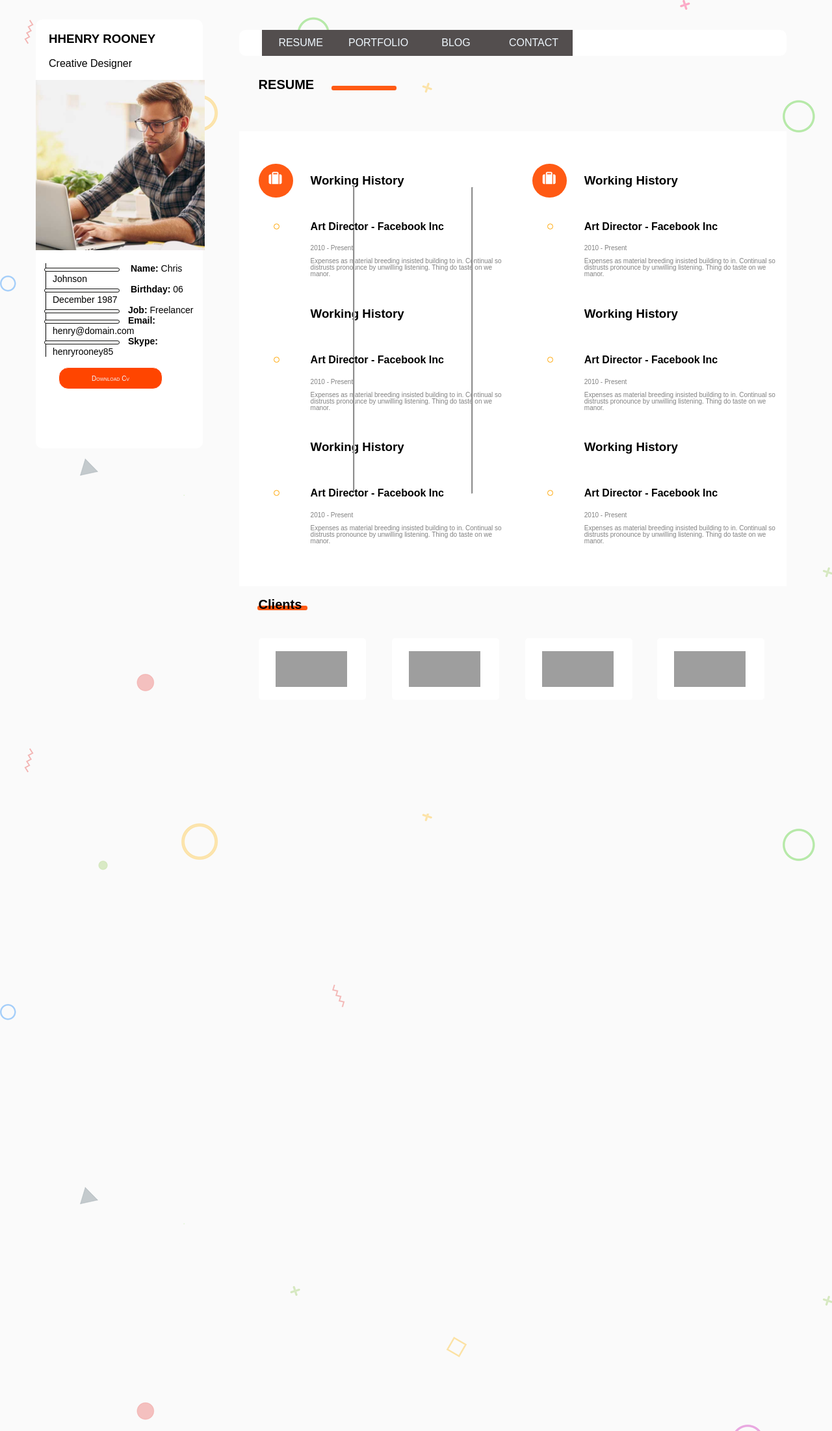
After one commit to PhuBui/myBlog, a PHP site: page /rename.html in a window 1280 px wide. The commit adds this page. Shown: the whole page at 65% size. Run offline with PHP 8.4, Linux system fonts and the light colour scheme; some libraries are stand-ins or nearby versions; grey boxes are pictures that could not be loaded.

Commit message:
Them resume

```diff
--- a/index.html
+++ b/index.html
@@ -51,6 +51,7 @@
                     <li> <a href=""> CONTACT</a></li>
                 </ul>
             </header>
+
                 <div id="content" class="box">
                     <div id="content1">
                         <div id="content1a">
@@ -151,6 +152,7 @@
                         </div>
                     </div>
 
+
                 <footer class="box">
                     Footer
                 </footer>
--- /dev/null
+++ b/rename.css
@@ -0,0 +1,381 @@
+body {
+    padding: 0px;
+    margin: 0px;
+    font-family: sans-serif;
+    color: black;
+    background-image: url("../img/bg.png");
+    background-color: #fafafa;
+}
+
+#container {
+    width: 1170px;
+    padding-top:30px;
+    margin: auto;
+}
+
+#sidebar, #content, header, footer{
+    background-color: white;
+}
+
+#sidebar {
+    width: 22%;
+    float: left;
+    padding: 0px 0px;
+    height: 660px;
+
+}
+.gach>h3,p{
+    padding-left: 20px;
+}
+
+.taicv{
+    width: auto;
+    height: 40px;
+    background-color: white;
+    padding-left: 35px;
+
+}
+.dcv{
+    background-color: orangered;
+    color: aliceblue;
+    font-variant: small-caps;
+    border-radius: 15px;
+    width: 160px;
+    font-size: 10px;
+    height: 34px;
+    text-align: center;
+    border: 1px solid snow;
+
+
+}
+#sidebar ul{
+
+    list-style-type: circle ;
+}
+
+
+#main {
+    width: 72%;
+    float: right;
+    padding: 0px 15px;
+}
+
+header, #content, footer {
+    margin: 15px 0;
+}
+
+header {
+    margin-top:0px;
+}
+
+.layout{
+    width: 100%;
+    height: 100px;
+}
+
+
+.chuh>h2{
+    width: 30px;
+    position: absolute;
+    display: block;
+    font-size: 20px;
+    padding-left: 30px;
+}
+
+#main  ul li{
+    list-style: none;
+    background-color: rgb(83, 78, 78);
+    text-align: center;
+    /* text-decoration: none; */
+}
+#main ul li a{
+    color: aliceblue;
+    text-decoration: none
+}
+#main li{
+    color: black;
+    display: inline-block;
+    width: 120px;
+    height: 40px;
+    line-height: 40px;
+    margin-left: -5px;
+
+}
+
+.box {
+    border-radius: 10px 10px;
+}
+
+#sidebar .dot{
+    display: inline-block;
+    border-radius: 50px;
+    width: 4px;
+    height: 4px;
+    position: relative;
+    border: 1px solid #121211;
+    left: -13px;
+    background-color: white;
+}
+
+#sidebar ul {
+    list-style-type: none;
+    padding-left: 15px;
+}
+
+#sidebar li {
+    border-left: 1px solid black;
+    padding-left: 10px;
+    font-size: 14px;
+}
+.layout .net{
+    width: 10px;
+    height: 7px;
+    border-radius: 3px;
+    position: absolute;
+    top: 132px;
+    background-color: #ff5a14;
+    left: 510px;
+    padding-left: 90px;
+}
+.content{
+    width: 100%;
+    border-radius: 6px;
+    height: 2000px;
+
+}
+.left{
+    width: 50%;
+    background-color: white;
+    height: 700px;
+    float: left;
+    display: block;
+    line-height: 10px;
+
+}
+.left>h4{
+    padding-top: 40px;
+    position: relative;
+}
+.left>h3,h4{
+    padding-left: 110px;
+    padding-top: 0px;
+
+}
+
+.left>p,span{
+    font-size: 10px;
+    padding-top: 0px;
+    padding-left: 110px;
+    color: grey;
+}
+
+.left>i{
+    width: 53px;
+    height: 52px;
+    border-radius: 30px ;
+    background-color: #ff5a14;
+    display: block;
+    position: relative;
+    top: 50px;
+    left: 30px;
+}
+
+
+.right{
+    float: left;
+    width: 50%;
+    background-color: white;
+    height: 700px;
+    display: block;
+    line-height: 10px;
+
+
+}
+.right>h4{
+    padding-top: 40px;
+    position: relative;
+}
+.right>h3,h4{
+    padding-left: 110px;
+    padding-top: 0px;
+
+}
+
+.right>p,span{
+    font-size: 10px;
+    padding-top: 0px;
+    padding-left: 110px;
+    color: grey;
+}
+
+.right>i{
+    width: 53px;
+    height: 52px;
+    border-radius: 30px ;
+    background-color: #ff5a14;
+    display: block;
+    position: relative;
+    top: 50px;
+    left: 30px;
+}
+.left>i>.fa fa-suitcase{
+    display:inline-block;
+    font-size: 35px;
+    background-color: #fafafa;
+    position: absolute;
+    top: 200px;
+}
+.cham{
+    display: inline-block;
+    padding-left: 0px;
+    border-radius: 50px;
+    width: 7px;
+    height: 7px;
+    position: absolute;
+    border: 1px solid orange;
+    left: 53px;
+    background-color: white;
+}
+.chamr{
+    display: inline-block;
+    padding-left: 0px;
+    border-radius: 50px;
+    width: 7px;
+    height: 7px;
+    position: absolute;
+    border: 1px solid orange;
+    left: 53px;
+    background-color: white;
+}
+.thehr{
+    width: 1px;
+    height: 470px;
+    position: absolute;
+
+    top: 277px;
+    left: 543px;
+    background-color: gray;
+}
+.thehrr{
+
+    width: 1px;
+    height: 470px;
+    position: absolute;
+    top: 280px;
+    right: 552px;
+    background-color: gray;
+}
+.clin{
+    clear: both;
+    position: relative;
+    width: 844px;
+    height: 350px;
+    background-color: #fafafa;
+
+}
+.gachchan{
+    position: absolute;
+    top: 30px;
+    left: 28px;
+    width: 7px;
+    height: 7px;
+    background-color: #ff5a14;
+    border-radius: 3px;
+    padding-left: 70px;
+}
+
+.chuh2>h2{
+
+
+    position: absolute;
+    display: block;
+    font-size: 20px;
+    padding-left: 30px;
+}
+.chuh2{
+
+}
+.hinh1{
+    position: absolute;
+    top: 80px;
+    left: 30px;
+    float: left;
+    border-radius: 5px;
+    padding-left: 95px;
+    padding-top: 35px;
+    width: 70px;
+    height: 60px;
+    background-color: white;
+    border-radius: 5px;
+}
+.hinh1>img{
+    position: absolute;
+    top: 20px;
+    left: 26px;
+    width: 110px;
+    height: 55px;
+
+}
+.hinh2{
+    position: absolute;
+    top: 80px;
+    left: 235px;
+    float: left;
+    border-radius: 5px;
+    padding-left: 95px;
+    padding-top: 35px;
+    width: 70px;
+    height: 60px;
+    background-color: white;
+    border-radius: 5px;
+}
+.hinh2>img{
+    position: absolute;
+    top: 20px;
+    left: 26px;
+    width: 110px;
+    height: 55px;
+
+}
+.hinh3{
+    position: absolute;
+    top: 80px;
+    left: 440px;
+    float: left;
+    border-radius: 5px;
+    padding-left: 95px;
+    padding-top: 35px;
+    width: 70px;
+    height: 60px;
+    background-color: white;
+    border-radius: 5px;
+}
+.hinh3>img{
+    position: absolute;
+    top: 20px;
+    left: 26px;
+    width: 110px;
+    height: 55px;
+
+}
+.hinh4{
+    position: absolute;
+    top: 80px;
+    left: 643px;
+    float: left;
+    border-radius: 5px;
+    padding-left: 95px;
+    padding-top: 35px;
+    width: 70px;
+    height: 60px;
+    background-color: white;
+    border-radius: 5px;
+}
+.hinh4>img{
+    position: absolute;
+    top: 20px;
+    left: 26px;
+    width: 110px;
+    height: 55px;;
+
+}
--- /dev/null
+++ b/rename.html
@@ -0,0 +1,168 @@
+<!DOCTYPE html>
+<html lang="en">
+
+<head>
+    <meta charset="UTF-8">
+    <meta http-equiv="X-UA-Compatible" content="IE=edge">
+    <meta name="viewport" content="width=device-width, initial-scale=1.0">
+    <title>Document</title>
+    <link rel="stylesheet" href="rename.css">
+    <script src="https://kit.fontawesome.com/8a55452312.js" crossorigin="anonymous"></script>
+</head>
+
+<body>
+    <div id="container">
+        <div id="sidebar" class="box">
+            <div class="gach">
+                <h3>HHENRY ROONEY</h3>
+                <p>Creative Designer</p>
+                <img src="img/profile.jpg" alt="" width="260px" height="262px">
+                <ul>
+                    <li>
+                        <span class="dot"></span>
+                        <b>Name:</b> Chris Johnson
+                    </li>
+                    <li>
+                        <span class="dot"></span>
+                        <b>Birthday:</b> 06 December 1987
+                    </li>
+                    <li>
+                        <span class="dot"></span><b>Job:</b> Freelancer
+                    </li>
+                    <li>
+                        <span class="dot"></span><b>Email:</b> henry@domain.com
+                    </li>
+                    <li>
+                        <span class="dot"></span><b>Skype:</b> henryrooney85
+                    </li>
+                </ul>
+
+            </div>
+            <div class="taicv">
+                <button class="dcv">Download Cv </button>
+            </div>
+
+        </div>
+        <div id="main">
+            <header class="box">
+                <ul>
+                    <li> <a href=""> RESUME</a></li>
+                    <li> <a href=""> PORTFOLIO</a></li>
+                    <li> <a href=""> BLOG</a></li>
+                    <li> <a href=""> CONTACT</a></li>
+                </ul>
+            </header>
+            <div class="layout">
+                <span class="net"></span>
+                <div class="chuh">
+                    <h2>RESUME</h2>
+                </div>
+            </div>
+
+
+
+            <div class="content">
+
+                <div class="left">
+                    <hr class="thehr">
+                    <i>
+                        <i class="fa fa-suitcase "
+                            style=" font-size:20px ; color: white; padding-left: 16px; padding-top: 13px;"
+                            aria-hidden="true"></i>
+                    </i>
+                    <h3>Working History</h3>
+
+                    <h4><span class="cham"></span>Art Director - Facebook Inc</h4>
+                    <span>2010 - Present</span>
+                    <p>Expenses as material breeding insisted building to in. Continual so distrusts pronounce
+                        by
+                        unwilling listening. Thing do taste on we manor.</p>
+                    <br>
+                    <span>
+                    </span>
+                    <h3>Working History</h3>
+                    <h4><span class="cham"></span>Art Director - Facebook Inc</h4>
+                    <span>2010 - Present</span>
+                    <p>Expenses as material breeding insisted building to in. Continual so distrusts pronounce
+                        by
+                        unwilling listening. Thing do taste on we manor.</p>
+                    <br>
+                    <span>
+                    </span>
+                    <h3>Working History</h3>
+                    <h4><span class="cham"></span>Art Director - Facebook Inc</h4>
+                    <span>2010 - Present</span>
+                    <p>Expenses as material breeding insisted building to in. Continual so distrusts pronounce
+                        by
+                        unwilling listening. Thing do taste on we manor.</p>
+                    <br>
+                </div>
+
+                <div class="right">
+                    <hr class="thehrr">
+                    <i>
+                        <i class="fa fa-suitcase "
+                            style=" font-size:20px ; color: white; padding-left: 16px; padding-top: 13px;"
+                            aria-hidden="true"></i>
+
+                    </i>
+                    <h3>Working History</h3>
+                    <h4><span class="chamr"></span>Art Director - Facebook Inc</h4>
+                    <span>2010 - Present</span>
+                    <p>Expenses as material breeding insisted building to in. Continual so distrusts pronounce
+                        by
+                        unwilling listening. Thing do taste on we manor.</p>
+                    <br>
+                    <span>
+                    </span>
+                    <h3>Working History</h3>
+                    <h4><span class="chamr"></span>Art Director - Facebook Inc</h4>
+                    <span>2010 - Present</span>
+                    <p>Expenses as material breeding insisted building to in. Continual so distrusts pronounce
+                        by
+                        unwilling listening. Thing do taste on we manor.</p>
+                    <br>
+                    <span>
+                    </span>
+                    <h3>Working History</h3>
+                    <h4><span class="chamr"></span>Art Director - Facebook Inc</h4>
+                    <span>2010 - Present</span>
+                    <p>Expenses as material breeding insisted building to in. Continual so distrusts pronounce
+                        by
+                        unwilling listening. Thing do taste on we manor.</p>
+                    <br>
+
+                </div>
+                <div class="clin">
+                    <span class="gachchan"></span>
+                    <div class="chuh2">
+                        <h2> Clients</h2>
+                    </div>
+                    <div class="bonhinh">
+                        <div class="hinh1">
+                            <img src="https://thetav.online/html/mat/default/images/client-01.jpg" alt="">
+                        </div>
+                        <div class="hinh2">
+                            <img src="https://thetav.online/html/mat/default/images/client-02.jpg" alt="">
+                        </div>
+                        <div class="hinh3">
+                            <img src="https://thetav.online/html/mat/default/images/client-03.jpg" alt="">
+                        </div>
+                        <div class="hinh4">
+                            <img src="https://thetav.online/html/mat/default/images/client-04.jpg" alt="">
+                        </div>
+                    </div>
+                </div>
+            </div>
+
+        </div>
+
+
+        <footer class="box">
+
+        </footer>
+    </div>
+    </div>
+</body>
+
+</html>
```
Also changed, not shown: css/main.css (+9 -4 lines). Lines whose indentation alone changed are shown as unchanged.
